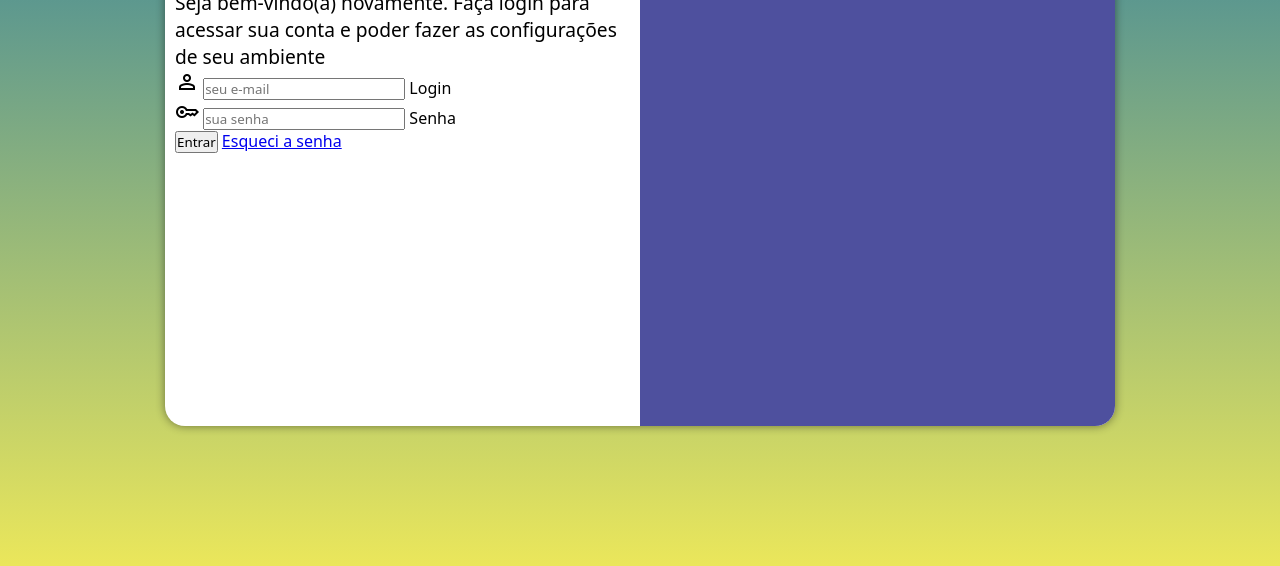
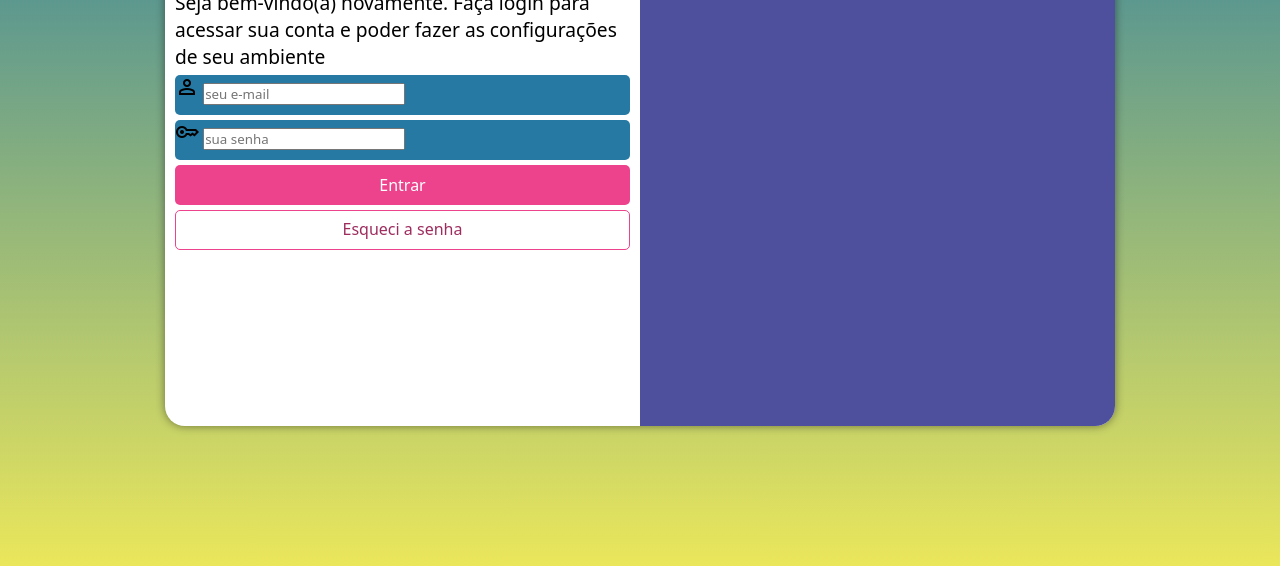
Before and after one commit to WagSnt/projeto-login, a plain HTML site: page index.html in a window 1280 px wide. Shown: the part 224-790 px from the top of the page. Drawn offline with nearby package versions, Linux system fonts and the light colour scheme.

Commit message:
Formatação do formulário

```diff
--- a/estilos/style.css
+++ b/estilos/style.css
@@ -63,3 +63,51 @@
     div#formulario > p {
         font-size: 0.8em;
     }
+
+    form > div.campo {
+        background-color: #2579A3;
+        display: block;
+        width: 100%;
+        height: 40px;
+        border-radius: 5px;
+        margin: 5px 0px;
+    }
+
+    div.campo > label {
+        display: none;
+    }
+
+    form > input[type=submit] {
+        display: block;
+        font-size: 1em;
+        width: 100%;
+        height: 40px;
+        background-color: #ED428C;
+        color: white;
+        border: none;
+        border-radius: 5px;
+    }
+
+    form > input[type=submit]:hover {
+        background-color: #9e2d5e;
+    }
+
+    form > a.botao {
+        display: block;
+        text-align: center;
+        font-size: 1em;
+        width: 100%;
+        height: 40px;
+        padding-top: 7px;
+        margin-top: 5px;
+        background-color: white;
+        color: #9e2d5e;
+        border: 1px solid #ED428C;
+        border-radius: 5px;
+        text-decoration: none;
+
+    }
+
+    form > a.botao:hover {
+        background-color: #f379ae;
+    }
--- a/index.html
+++ b/index.html
@@ -29,7 +29,7 @@
                         <label for="senha">Senha</label>
                     </div>
                     <input type="submit" value="Entrar">
-                    <a href="esqueci.html">
+                    <a href="esqueci.html" class="botao">
                         Esqueci a senha
                     </a>
                 </form>
```
